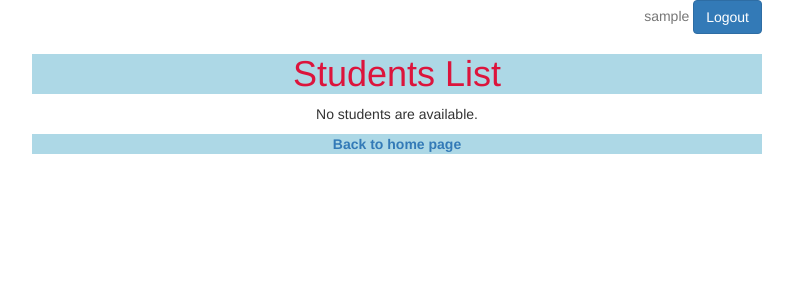
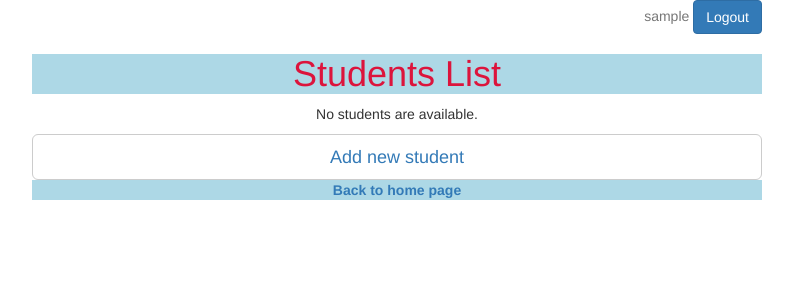
Before and after one commit to DiankaDS/university, a Django app: page /students/ in a window 1280 px wide. Shown: the top 300 px of the page, without its empty margins (243-1036 px from the left). Run offline with Django 3.2, Linux system fonts and the light colour scheme; the visitor is signed in with stand-in values (Sample User, id 1); data that the repository does not hold is empty; some libraries are stand-ins or nearby versions.

Commit message:
Create create-form for students

```diff
--- a/student/templates/students_list.html
+++ b/student/templates/students_list.html
@@ -17,4 +17,5 @@
             <p>No students are available.</p>
         {% endif %}
     </div>
+    <button type="button" class="btn btn-default btn-lg btn-block"><a href="{% url 'students:create' %}">Add new student</a></button>
 {% endblock %}
--- a/student/urls.py
+++ b/student/urls.py
@@ -1,10 +1,12 @@
 from django.conf.urls import patterns, url
 from django.contrib.auth.decorators import login_required
-from student.views import StudentsListView, StudentsInfoView
+from student.views import StudentsListView, StudentsInfoView, StudentCreateView
 
 urlpatterns = patterns(
     '',
     url(r'^$', login_required(StudentsListView.as_view()), name="students"),
     url(r'^(?P<pk>\d+)/$', login_required(StudentsInfoView.as_view()),
-        name="info")
+        name="info"),
+    url(r'create_student$', login_required(StudentCreateView.as_view()),
+        name="create"),
 )
--- a/student/views.py
+++ b/student/views.py
@@ -1,5 +1,5 @@
-from django.shortcuts import render
-from django.views.generic import ListView, DetailView
+from django.core.urlresolvers import reverse
+from django.views.generic import ListView, DetailView, CreateView
 from student.models import Student
 
 
@@ -11,3 +11,11 @@ class StudentsListView(ListView):
 class StudentsInfoView(DetailView):
     model = Student
     template_name = "students_info.html"
+
+
+class StudentCreateView(CreateView):
+    model = Student
+    template_name = "create_student.html"
+
+    def get_success_url(self):
+        return reverse("students:students")
```
Also changed, not shown: student/templates/create_student.html (added, +13 -0 lines).
